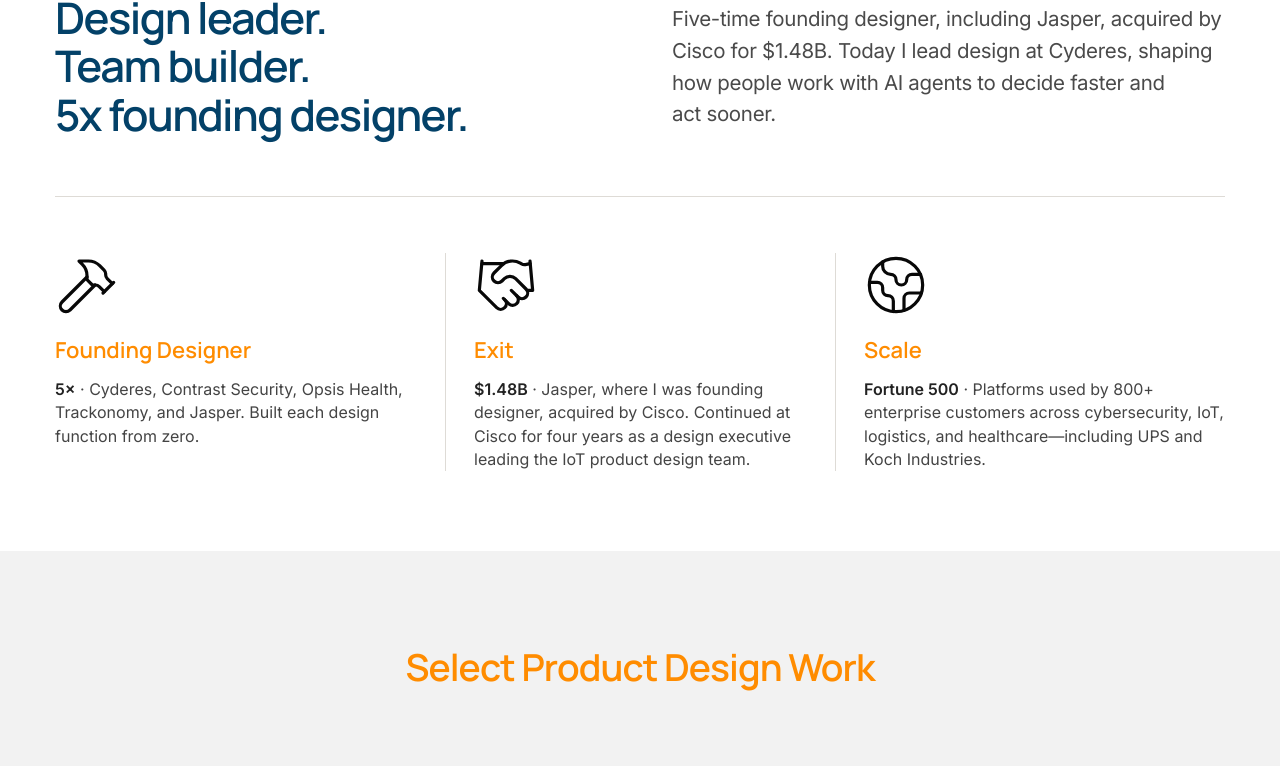
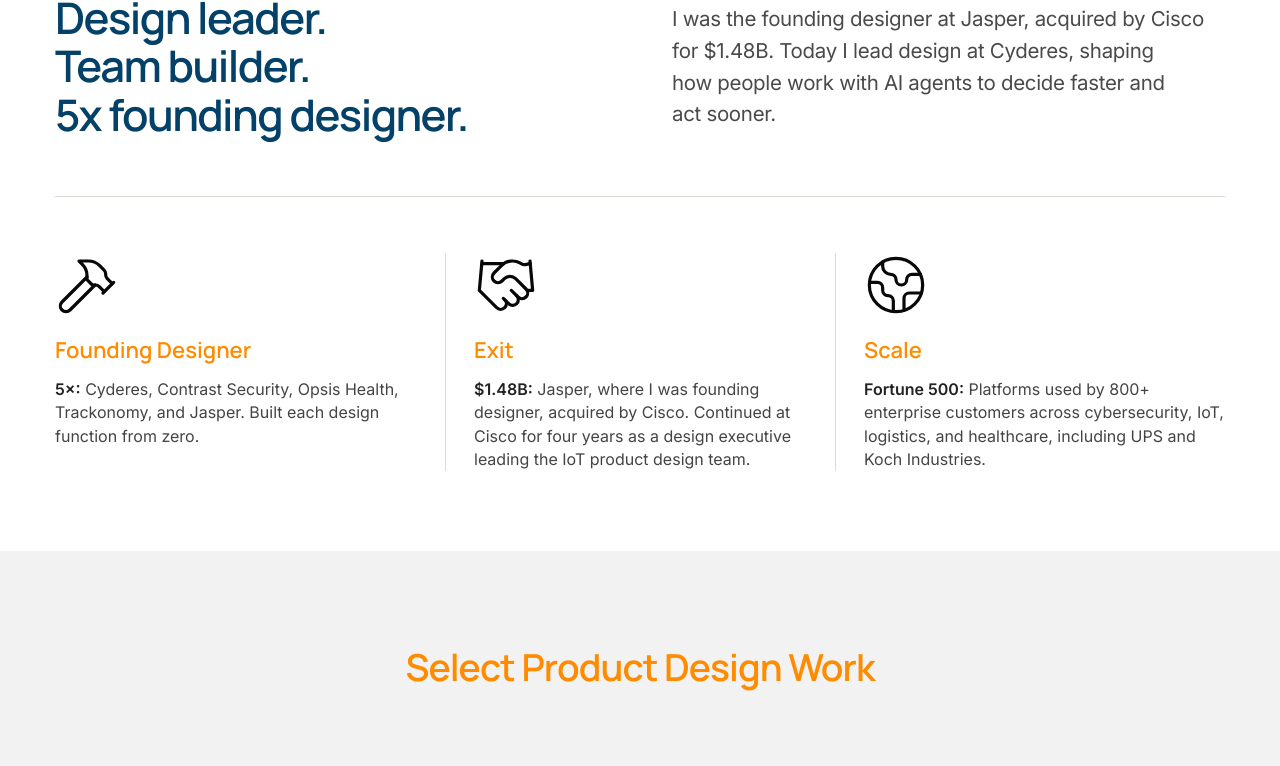
Before and after one commit to wownflutter/curtis-is, a React (Vite) app: page / in a window 1280 px wide. Shown: the part 918-1684 px from the top of the page. Built offline with nearby package versions, Linux system fonts and the light colour scheme.

Commit message:
Refine homepage copy and replace middle-dot separators (#23)

```diff
--- a/components/portfolio.tsx
+++ b/components/portfolio.tsx
@@ -183,7 +183,7 @@ const orderedProjects=homepageProjectSlugs
 const careerProofs = [
   { title:'Founding Designer', lead:'5×', body:'Cyderes, Contrast Security, Opsis Health, Trackonomy, and Jasper. Built each design function from zero.', icon:Hammer },
   { title:'Exit', lead:'$1.48B', body:'Jasper, where I was founding designer, acquired by Cisco. Continued at Cisco for four years as a design executive leading the IoT product design team.', icon:Handshake },
-  { title:'Scale', lead:'Fortune 500', body:'Platforms used by 800+ enterprise customers across cybersecurity, IoT, logistics, and healthcare—including UPS and Koch Industries.', icon:Globe2 },
+  { title:'Scale', lead:'Fortune 500', body:'Platforms used by 800+ enterprise customers across cybersecurity, IoT, logistics, and healthcare, including UPS and Koch Industries.', icon:Globe2 },
 ];
 
 function CareerProofStrip({keyName}:{keyName:string}) {
@@ -191,7 +191,7 @@ function CareerProofStrip({keyName}:{keyName:string}) {
     {careerProofs.map(({title,lead,body,icon:Icon})=><article className="col-sm-3 career-proof" key={title}>
       <div className="career-proof-icon"><Icon aria-hidden="true" strokeWidth={1.2}/></div>
       <h3>{title}</h3>
-      <p className="principles"><strong>{lead}</strong> · {body}</p>
+      <p className="principles"><strong>{lead}:</strong> {body}</p>
     </article>)}
   </div>;
 }
@@ -204,7 +204,7 @@ function LegacyBeforeSnapshot({keyName}:{keyName:string}) {
   return <section key={keyName} className="legacy-snapshot" aria-labelledby={`${keyName}-title`}>
     <header className="legacy-snapshot-heading">
       <div>
-        <p className="legacy-snapshot-kicker">Before · Contrast Classic</p>
+        <p className="legacy-snapshot-kicker">Before: Contrast Classic</p>
         <h3 id={`${keyName}-title`} className="class-one">What I inherited</h3>
       </div>
       <p className="legacy-snapshot-summary">A fragmented dashboard and dense vulnerability inventory that made prioritization and remediation difficult.</p>
```
Also changed, not shown: app/data/original.json.
